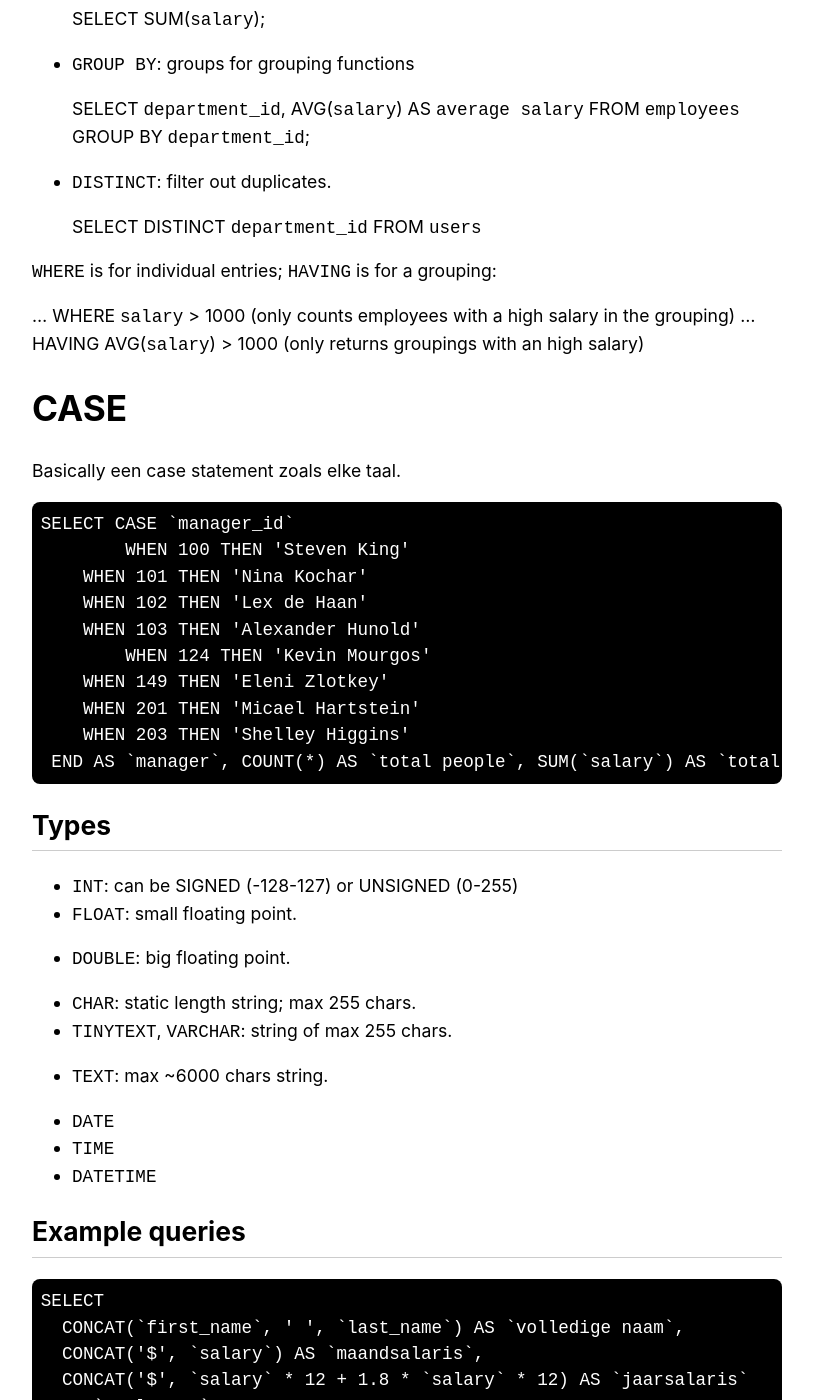
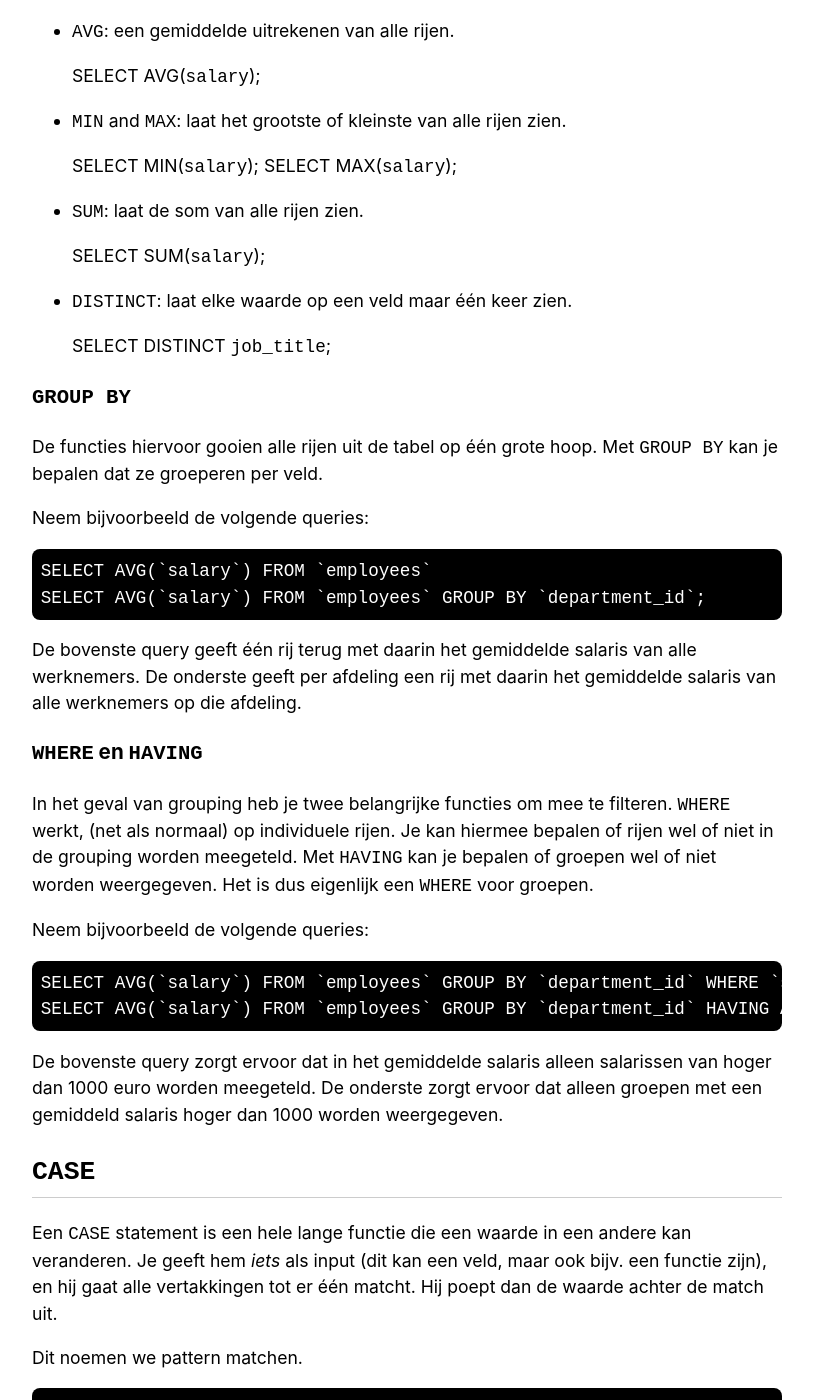
Before and after one commit to RobinBoers/school.geheimesite.nl, a Jekyll site: the page built from 5VWO/TW2/Informatica.md, in a window 1280 px wide and 1400 px high, scrolled down 6102 px. Shown: the whole window, without its empty margins (233-1046 px from the left). Built offline with Jekyll 4.4.1, drawn with Linux system fonts in a browser that asks for light colours; our own code applies the rules of GitHub Pages for plain Markdown files; some of the changed text lies outside the part shown.

Commit message:
Add gedichtanalyse + informatica

````diff
--- a/5VWO/TW2/Informatica.md
+++ b/5VWO/TW2/Informatica.md
@@ -203,6 +203,13 @@ Met functies kan je een waarde veranderen. Een functie is zoals een wiskundige f
   # dit wordt 'Rob'
   ```
 
+- `CONCAT`: plak meerdere dingen aan elkaar.
+
+  ```sql
+  CONCAT(`first_name`, ' ', `last_name`)                # Robin Boers
+  CONCAT(LOWER(`first_name`), '@', `company`, '.nl')    # robin@qdentity.nl
+  ```
+
 - `YEAR`, `MONTH`, `DAY`: haal een deel uit een datum.
 
   ```sql
@@ -232,44 +239,65 @@ Met functies kan je een waarde veranderen. Een functie is zoals een wiskundige f
   TIMESTAMPDIFF(YEAR, '2007-01-13', NOW()) # 16
   ```
 
-ALLES HIERNA ZIJN RANDOM AANTEKENINGEN DIE IK NOG NIET UITGEWERKT HEB!
-
----
-
 ## Grouping
 
-- `AVG`: an average.
+In de queries hiervoor haalden we steeds een aantal rijen uit de database, en kozen we steeds hoe we ze wilden weergeven. "Plak de voor en achternaam aan elkaar", "maak hier hoofdletter van", "bereken een jaarsalaris" enz. Dat ging per rij. De queries hierna gaan over het *samenvoegen van meederen rijen*. Dat noemen we grouping.
+
+Je hebt een aantal functies die rijen kunnen groeperen:
+
+- `AVG`: een gemiddelde uitrekenen van alle rijen.
 
     SELECT AVG(`salary`);
 
-- `MIN` and `MAX`: the min and max (duh).
+- `MIN` and `MAX`: laat het grootste of kleinste van alle rijen zien.
 
     SELECT MIN(`salary`);
     SELECT MAX(`salary`);
 
-- `SUM`: the sum of everything in an column.
+- `SUM`: laat de som van alle rijen zien.
 
     SELECT SUM(`salary`);
 
-- `GROUP BY`: groups for grouping functions
+- `DISTINCT`: laat elke waarde op een veld maar één keer zien.
 
-    SELECT `department_id`, AVG(`salary`) AS `average salary` FROM `employees` GROUP BY `department_id`;
+    SELECT DISTINCT `job_title`;
 
-- `DISTINCT`: filter out duplicates.
+<!-- Als je een grouping functie gebruikt krijg één of meer "rijen" terug, die eigenlijk een collectie/optelling/gemiddelde van meerdere rijen zijn. -->
 
-    SELECT DISTINCT `department_id` FROM `users`
+### `GROUP BY`
 
-`WHERE` is for individual entries; `HAVING` is for a grouping:
+De functies hiervoor gooien alle rijen uit de tabel op één grote hoop. Met `GROUP BY` kan je bepalen dat ze groeperen per veld.
 
-... WHERE `salary` > 1000 (only counts employees with a high salary in the grouping)
-... HAVING AVG(`salary`) > 1000 (only returns groupings with an high salary)
-
-# CASE
-
-Basically een case statement zoals elke taal.
+Neem bijvoorbeeld de volgende queries:
 
 ```sql
-SELECT CASE `manager_id`
+SELECT AVG(`salary`) FROM `employees`
+SELECT AVG(`salary`) FROM `employees` GROUP BY `department_id`;
+```
+
+De bovenste query geeft één rij terug met daarin het gemiddelde salaris van alle werknemers. De onderste geeft per afdeling een rij met daarin het gemiddelde salaris van alle werknemers op die afdeling.
+
+### `WHERE` en `HAVING`
+
+In het geval van grouping heb je twee belangrijke functies om mee te filteren. `WHERE` werkt, (net als normaal) op individuele rijen. Je kan hiermee bepalen of rijen wel of niet in de grouping worden meegeteld. Met `HAVING` kan je bepalen of groepen wel of niet worden weergegeven. Het is dus eigenlijk een `WHERE` voor groepen.
+
+Neem bijvoorbeeld de volgende queries:
+
+```sql
+SELECT AVG(`salary`) FROM `employees` GROUP BY `department_id` WHERE `salary` > 1000
+SELECT AVG(`salary`) FROM `employees` GROUP BY `department_id` HAVING AVG(`salary`) > 1000
+```
+
+De bovenste query zorgt ervoor dat in het gemiddelde salaris alleen salarissen van hoger dan 1000 euro worden meegeteld. De onderste zorgt ervoor dat alleen groepen met een gemiddeld salaris hoger dan 1000 worden weergegeven.
+
+## `CASE`
+
+Een `CASE` statement is een hele lange functie die een waarde in een andere kan veranderen. Je geeft hem *iets* als input (dit kan een veld, maar ook bijv. een functie zijn), en hij gaat alle vertakkingen tot er één matcht. Hij poept dan de waarde achter de match uit.
+
+Dit noemen we pattern matchen.
+
+```sql
+SELECT `first_name`, CASE `manager_id`
 	WHEN 100 THEN 'Steven King'
     WHEN 101 THEN 'Nina Kochar'
     WHEN 102 THEN 'Lex de Haan'
@@ -278,22 +306,26 @@ SELECT CASE `manager_id`
     WHEN 149 THEN 'Eleni Zlotkey'
     WHEN 201 THEN 'Micael Hartstein'
     WHEN 203 THEN 'Shelley Higgins'
- END AS `manager`, COUNT(*) AS `total people`, SUM(`salary`) AS `total salary` FROM `employees` GROUP BY `manager_id`;
+ END AS `manager` FROM `employees`;
 ```
 
 ## Types
 
-- `INT`: can be SIGNED (-128-127) or UNSIGNED (0-255)
-- `FLOAT`: small floating point.
-- `DOUBLE`: big floating point.
+Een veld/kolom in een database kan verschillende soorten data bevatten. Wat voor soort data een kolom bevat staat vantevoren al vast. Het kan niet zo zijn dat rij 1 in een kolom een string (stukje tekst) bevat en rij 2 een datum.
 
-- `CHAR`: static length string; max 255 chars.
-- `TINYTEXT`, `VARCHAR`: string of max 255 chars.
-- `TEXT`: max ~6000 chars string.
+- `INT`: een heel getal. Kan SIGNED (-128-127) of UNSIGNED (0-255) zijn.
+- `FLOAT`: kommagetal met weinig decimalen.
+- `DOUBLE`: kommagetal met veel decimalen.
+
+- `CHAR`: string met een vaste lengte; max 255 chars.
+- `TINYTEXT`, `VARCHAR`: string met max 255 chars.
+- `TEXT`: string met max ~6000 chars.
 
 - `DATE`
 - `TIME`
 - `DATETIME`
+
+---
 
 ## Example queries
 
````
Also changed, not shown: 5VWO/gedichtanalyse.txt (added, +70 -0 lines).
